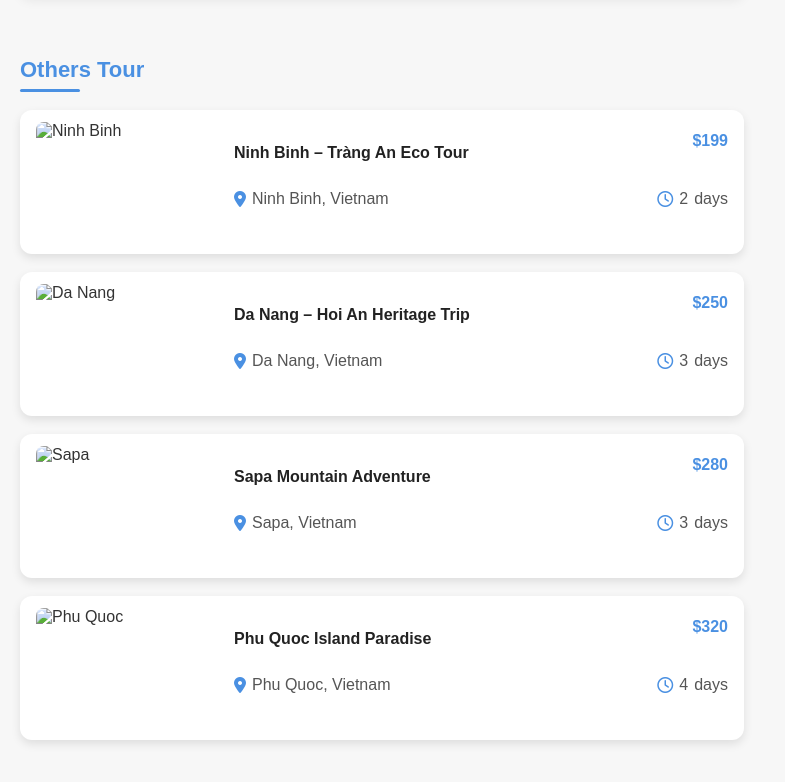
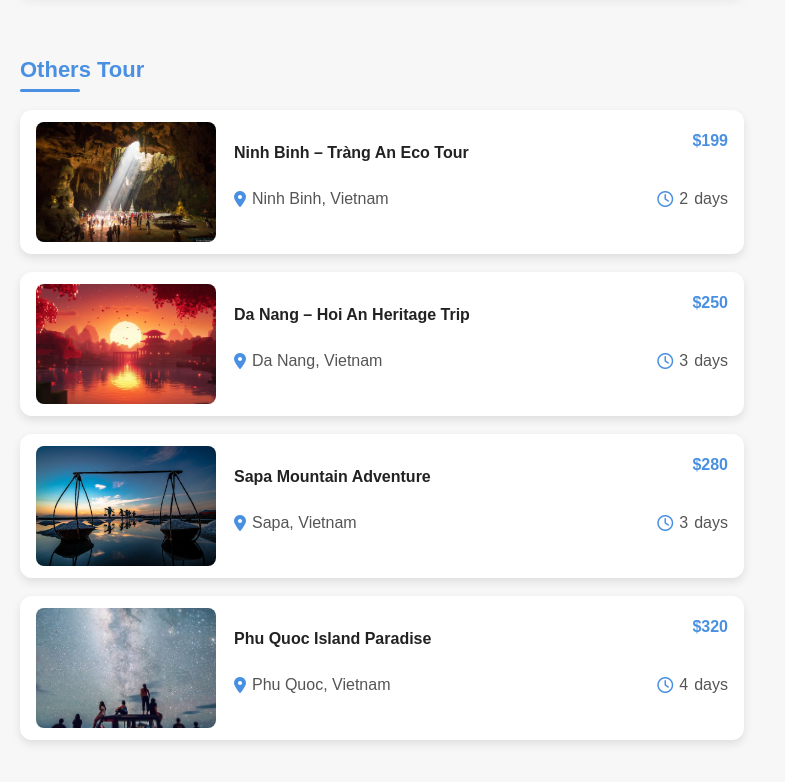
Before and after one commit to bincasau/IE104_FE, a plain HTML site: page pages/tourdetail.html in a window 1280 px wide. Shown: the part 2894-3676 px from the top of the page, without its empty margins (0-785 px from the left). Drawn offline with Linux system fonts and the light colour scheme.

Commit message:
tinh chinh 3

```diff
--- a/pages/tourdetail.html
+++ b/pages/tourdetail.html
@@ -335,7 +335,7 @@
             <a href="#" class="tour-link" data-id="1">
               <div class="tour-card-vertical">
                 <img
-                  src="../assets/images/detailTour/tour1/1.jpg"
+                  src="../assets/images/detailTour/cave.jpg"
                   alt="Ninh Binh"
                 />
                 <div class="tour-content">
@@ -359,7 +359,7 @@
             <a href="#" class="tour-link" data-id="2">
               <div class="tour-card-vertical">
                 <img
-                  src="../assets/images/detailTour/tour2/2.jpg"
+                  src="../assets/images/detailTour/chichen.jpg"
                   alt="Da Nang"
                 />
                 <div class="tour-content">
@@ -381,7 +381,7 @@
             </a>
             <a href="#" class="tour-link" data-id="3">
               <div class="tour-card-vertical">
-                <img src="../assets/images/detailTour/tour3/2.jpg" alt="Sapa" />
+                <img src="../assets/images/detailTour/adventure-banner.jpg" alt="Sapa" />
                 <div class="tour-content">
                   <div class="top-row">
                     <h4>Sapa Mountain Adventure</h4>
@@ -402,7 +402,7 @@
             <a href="#" class="tour-link" data-id="4">
               <div class="tour-card-vertical">
                 <img
-                  src="../assets/images/detailTour/tour4/2.jpg"
+                  src="../assets/images/detailTour/detailTour2.jpg"
                   alt="Phu Quoc"
                 />
                 <div class="tour-content">
```
Also changed, not shown: pages/contact.html (+1 -3 lines).
